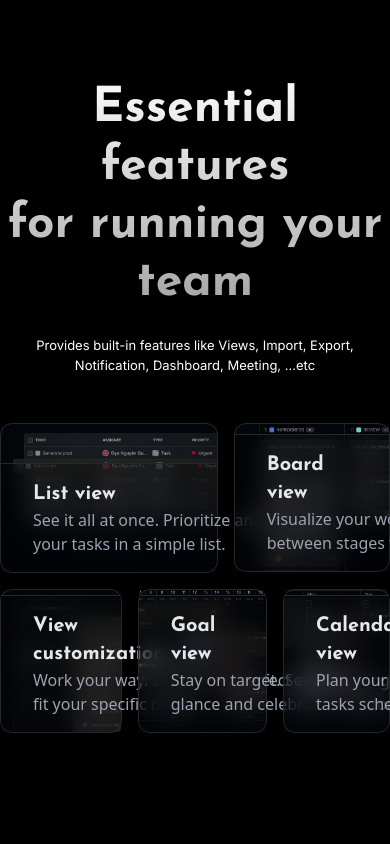
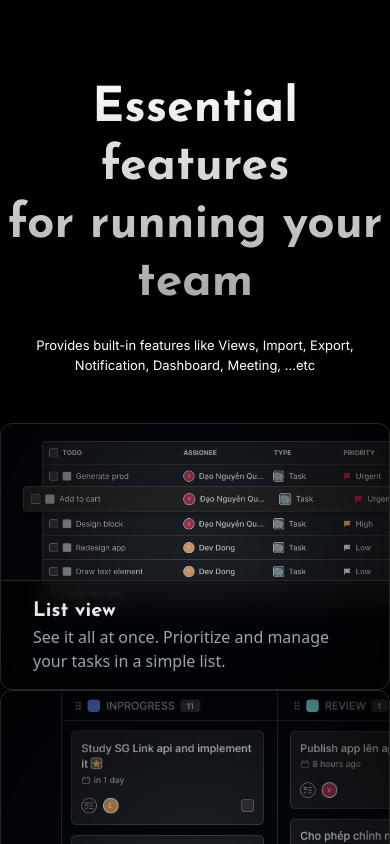
Before and after one commit to hudy9x/namviek-landingpage, a Next.js app: page / in a window 390 px wide. Shown: the part 1156-2000 px from the top of the page. Built offline with nearby package versions, Linux system fonts and the light colour scheme; no server answers.

Commit message:
update code

```diff
--- a/src/containers/FeatureSection.tsx
+++ b/src/containers/FeatureSection.tsx
@@ -22,7 +22,7 @@ export default function FeatureSection() {
       </MotionElement>
     </header>
 
-    <div className="flex items-center gap-4 justify-center mt-12">
+    <div className="block md:flex items-center gap-4 justify-center mt-12">
       <Bento title="List view" desc="See it all at once. Prioritize and manage your tasks in a simple list." >
         <Image src={featListViewImg} alt="List view feature" />
       </Bento>
@@ -32,7 +32,7 @@ export default function FeatureSection() {
       </Bento>
     </div>
 
-    <div className="flex items-center gap-4 justify-center mt-4">
+    <div className="block md:flex items-center gap-4 justify-center mt-4">
       <Bento title="View customization" desc="Work your way. Design the perfect view to fit your specific needs." >
         <Image src={fCustomViewImg} alt="Custom view feature" />
       </Bento>
```
Also changed, not shown: src/images/Screenshot from 2024-05-18 19-19-09.png (added).
